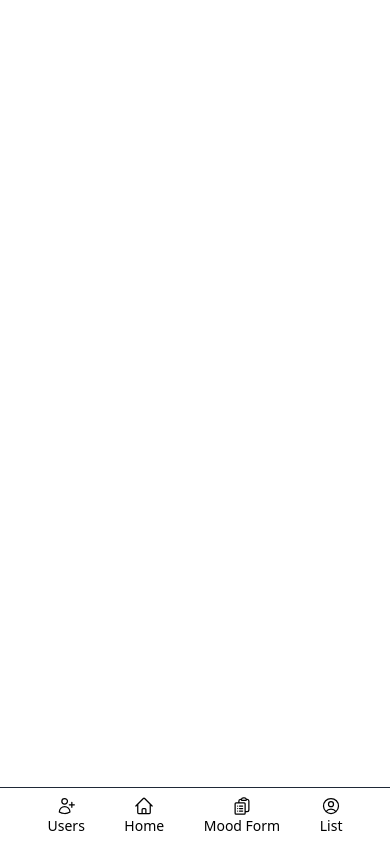
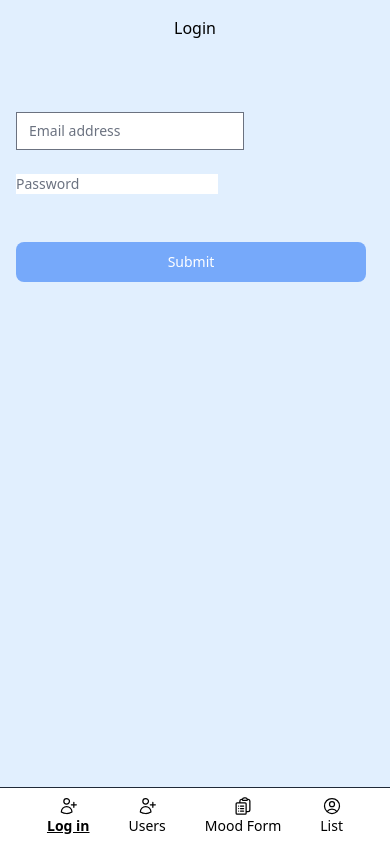
Before and after one commit to AnaKrunic98/MinaApp, a Nuxt app: page /Login in a window 390 px wide. Built offline with nearby package versions, Linux system fonts and the light colour scheme; no server answers.

Commit message:
Added SignUp and Login form

```diff
--- a/layouts/default.vue
+++ b/layouts/default.vue
@@ -1,6 +1,18 @@
 <template>
     <div class="fixed bottom-0 h-auto w-full bg-white border-t border-gray-800">
         <ul class="flex justify-evenly p-2">
+            <li>
+                <NuxtLink to="/Login">
+                    <div
+                    :class="{ active: isActive('/Login') }"
+                    class="flex flex-col items-center">
+                        <svg class="w-5" fill="none" stroke="currentColor" stroke-width="1.5" viewBox="0 0 24 24" xmlns="http://www.w3.org/2000/svg" aria-hidden="true">
+                            <path stroke-linecap="round" stroke-linejoin="round" d="M19 7.5v3m0 0v3m0-3h3m-3 0h-3m-2.25-4.125a3.375 3.375 0 11-6.75 0 3.375 3.375 0 016.75 0zM4 19.235v-.11a6.375 6.375 0 0112.75 0v.109A12.318 12.318 0 0110.374 21c-2.331 0-4.512-.645-6.374-1.766z"></path>
+                        </svg>
+                        <span class="text-sm">Log in</span>
+                    </div>
+                </NuxtLink>
+            </li>
             <li>
                 <NuxtLink to="/User">
                     <div
@@ -13,7 +25,7 @@
                     </div>
                 </NuxtLink>
             </li>
-            <li>
+        <!--     <li>
                 <NuxtLink to="/">
                     <div
                     :class="{ active: isActive('/')}"
@@ -24,7 +36,7 @@
                         <span class="text-sm">Home</span>
                     </div>
                 </NuxtLink>
-            </li>
+            </li>  -->
             <li>
                 <NuxtLink to="/MoodForm">
                     <div
--- /dev/null
+++ b/pages/Login.vue
@@ -0,0 +1,60 @@
+ <template>
+    <div class=" bg-blue-100 min-h-screen">
+      <div class="flex justify-center py-4 font-medium">
+        <span>Login</span>
+      </div>
+      <div class="md:max-w-xl md:m-auto">
+      <form @submit.prevent="login">
+        <div class="grid gap-2 p-4 ">
+            <div class="mb-4 mt-10">
+                <label class="block text-sm font-medium text-gray-900 ">
+                    <input type="text" placeholder="Email address" v-model="email"
+                    class="block text-sm font-medium text-gray-900 " >
+                </label>
+            </div>
+            <div class="mb-4">
+                <label class="block text-sm font-medium text-gray-900 ">
+                    <input type="password " placeholder="Password" v-model="password"
+                    class="block text-sm font-medium text-gray-900 " >
+                </label>
+            </div>
+                <button type="submit"
+                    class=" mt-6 focus:outline-none text-white bg-blue-400 hover:bg-blue-500 focus:ring-4 focus:ring-blue-600 font-medium rounded-lg text-sm
+                    px-5 py-2.5 mr-2 mb-2 dark:focus:ring-blue-600">
+                    Submit
+                </button>
+        </div>
+      </form>
+    </div>
+    </div>
+</template>
+
+<script setup>
+import { ref } from 'vue';
+import { createClient } from '@supabase/supabase-js';
+
+const email = ref('')
+const password = ref('')
+const supabaseUrl = 'https://unrqqkhhvcsjwjdfdzua.supabase.co';
+const supabaseKey = 'eyJhbGciOiJIUzI1NiIsInR5cCI6IkpXVCJ9.eyJpc3MiOiJzdXBhYmFzZSIsInJlZiI6InVucnFxa2hodmNzandqZGZkenVhIiwicm9sZSI6ImFub24iLCJpYXQiOjE2ODExNjI5MDIsImV4cCI6MTk5NjczODkwMn0.wTqg-3fQCovN3buBE5LGTfbu6Tv0k5gf4IFb3PL603Q';
+const supabase = createClient(supabaseUrl, supabaseKey);
+
+const login = async () => {
+const {error,data } = await supabase.auth.signInWithPassword({
+    email: email.value,
+    password: password.value
+})
+
+if (error) {
+    console.error(error);
+  } else {
+    console.log(data);
+  }
+}
+
+
+</script>
+
+<style>
+
+</style>
--- a/pages/MoodForm.vue
+++ b/pages/MoodForm.vue
@@ -8,24 +8,26 @@
         <div class="grid gap-2 p-4 ">
           <div class="mb-4 mt-10">
             <label class="block text-sm font-medium text-gray-900 " for="inputName">Ime:</label>
-            <input type="text" class="bg-gray-50 border border-gray-300 text-gray-900 text-sm rounded-lg focus:ring-blue-500 focus:border-blue-500 block w-full p-2.5 dark:border-gray-600 dark:placeholder-gray-400 dark:text-white dark:focus:ring-blue-500 dark:focus:border-blue-500"
-            id="inputName" placeholder="Upisi ime"
-            v-model="form.name">
+            <input
+            v-model="form.name"
+            type="text"
+            class="bg-gray-50 border border-gray-300 text-gray-900 text-sm rounded-lg focus:ring-blue-500 focus:border-blue-500 block w-full p-2.5 dark:border-gray-600 dark:placeholder-gray-400 dark:text-white dark:focus:ring-blue-500 dark:focus:border-blue-500"
+            id="inputName" placeholder="Upisi ime">
           </div>
           <div class="mb-4">
             <label class="block text-sm font-medium text-gray-900" for="inputEmail">Email adresa:</label>
-            <input type="email" class="bg-gray-50 border border-gray-300 text-gray-900 text-sm rounded-lg focus:ring-blue-500 focus:border-blue-500 block w-full p-2.5 dark:border-gray-600 dark:placeholder-gray-400 dark:text-white dark:focus:ring-blue-500 dark:focus:border-blue-500"
-            id="inputEmail" placeholder="Upisi email"
-            v-model="form.email">
+            <input
+            v-model="form.email"
+            type="email"
+            class="bg-gray-50 border border-gray-300 text-gray-900 text-sm rounded-lg focus:ring-blue-500 focus:border-blue-500 block w-full p-2.5 dark:border-gray-600 dark:placeholder-gray-400 dark:text-white dark:focus:ring-blue-500 dark:focus:border-blue-500"
+            id="inputEmail" placeholder="Upisi email">
           </div>
-
           <div>
             <p>Raspoloženje:</p>
             <button
+              @click.prevent="setMood(mood)"
               v-for="mood in moods"
-              @click.prevent="setMood(mood)"
-              class="block text-white bg-blue-300 hover:bg-blue-500 focus:bg-blue-700 font-medium rounded-lg text-sm
-              px-5 py-2.5 mr-2 mb-2"
+              class="block text-white bg-blue-300 hover:bg-blue-500 focus:bg-blue-700 font-medium rounded-lg text-sm px-5 py-2.5 mr-2 mb-2"
               :class="{'active': mood.selected }"
               >{{ mood.name }}
             </button>
@@ -36,6 +38,7 @@
             px-5 py-2.5 mr-2 mb-2 dark:focus:ring-blue-600">
             Submit
           </button>
+
         </div>
       </form>
     </div>
@@ -43,12 +46,14 @@
 </template>
 
 <script>
-
-
-
 export default {
     data() {
       return{
+        form: {
+          name:null,
+          email:null,
+          mood:null,
+        },
         moods: [
           {
             name: "Sreća",
@@ -66,22 +71,15 @@ export default {
             selected: false,
           },
         ],
-           form: {
-              name:null,
-              email:null,
-              mood:null,
-            },
-
       }
     },
     created() {
       //this.handleMoodStore();
-
     },
     methods: {
       async saveData(e) {
         console.log(this.form);
-        await this.handleMoodStore();
+        await this.handleMoodStore();0
         //clears the form
         this.form.name=null
         this.form.email=null
--- /dev/null
+++ b/pages/SignUp.vue
@@ -0,0 +1,57 @@
+<template>
+    <div class=" bg-blue-100 min-h-screen">
+      <div class="flex justify-center py-4 font-medium">
+        <span>Sign up</span>
+      </div>
+      <div class="md:max-w-xl md:m-auto">
+      <form @submit.prevent="signUp">
+        <div class="grid gap-2 p-4 ">
+            <div class="mb-4 mt-10">
+                <label class="block text-sm font-medium text-gray-900 ">
+                    <input type="text" placeholder="Email address" v-model="email"
+                    class="block text-sm font-medium text-gray-900 " >
+                </label>
+            </div>
+            <div class="mb-4">
+                <label class="block text-sm font-medium text-gray-900 ">
+                    <input type="password " placeholder="Password" v-model="password"
+                    class="block text-sm font-medium text-gray-900 " >
+                </label>
+            </div>
+            <button type="submit"
+                class=" mt-6 focus:outline-none text-white bg-blue-400 hover:bg-blue-500 focus:ring-4 focus:ring-blue-600 font-medium rounded-lg text-sm
+                px-5 py-2.5 mr-2 mb-2 dark:focus:ring-blue-600">
+                Submit
+            </button>
+        </div>
+      </form>
+    </div>
+    </div>
+</template>
+
+<script setup>
+import { ref } from 'vue';
+import { createClient } from '@supabase/supabase-js';
+
+const email = ref('')
+const password = ref('')
+const supabaseUrl = 'https://unrqqkhhvcsjwjdfdzua.supabase.co';
+const supabaseKey = 'eyJhbGciOiJIUzI1NiIsInR5cCI6IkpXVCJ9.eyJpc3MiOiJzdXBhYmFzZSIsInJlZiI6InVucnFxa2hodmNzandqZGZkenVhIiwicm9sZSI6ImFub24iLCJpYXQiOjE2ODExNjI5MDIsImV4cCI6MTk5NjczODkwMn0.wTqg-3fQCovN3buBE5LGTfbu6Tv0k5gf4IFb3PL603Q';
+const supabase = createClient(supabaseUrl, supabaseKey);
+
+const signUp = async () => {
+const { data, error } = await supabase.auth.signUp({
+    email: email.value,
+    password: password.value
+})
+if (error) {
+    console.error(error);
+  } else {
+    console.log(data);
+  }
+}
+</script>
+
+<style>
+
+</style>
```
Lines whose indentation alone changed are shown as unchanged.
